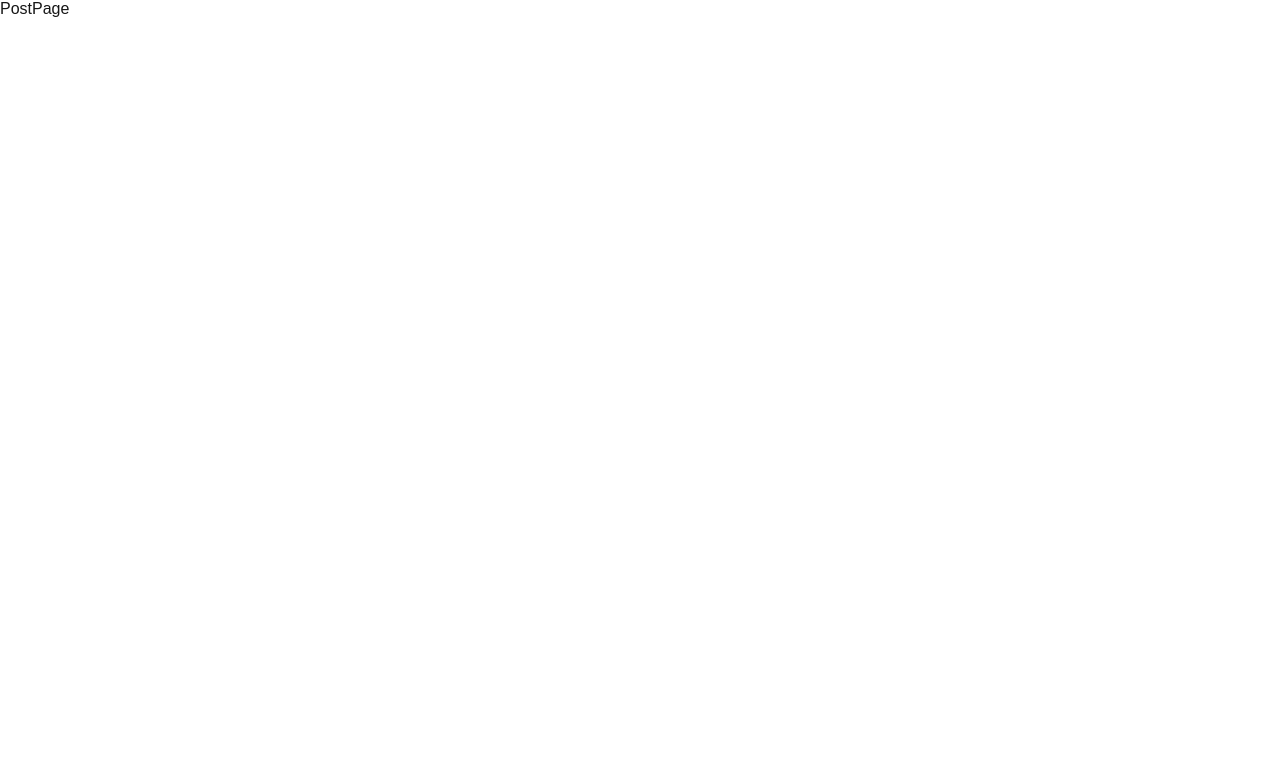
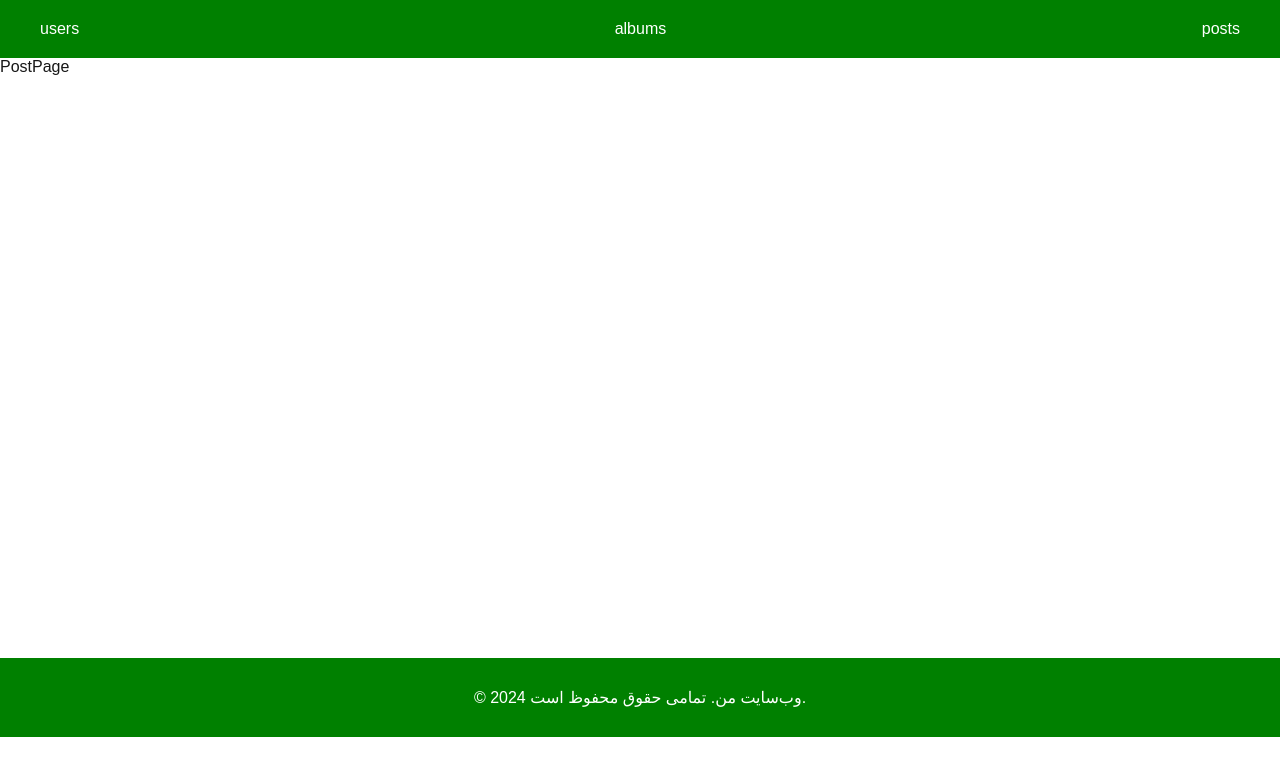
Before and after one commit to amirabbasghhh/Next_first, a Next.js app: page /posts/1 in a window 1280 px wide. Shown: the top 776 px of the page. Built offline with nearby package versions, Linux system fonts and the light colour scheme.

Commit message:
feat : create Header & Footer

```diff
--- a/src/app/layout.js
+++ b/src/app/layout.js
@@ -1,5 +1,7 @@
 import localFont from "next/font/local";
 import "./globals.css";
+import Header from "@/components/Header";
+import Footer from "@/components/Footer";
 
 const geistSans = localFont({
   src: "./fonts/GeistVF.woff",
@@ -21,7 +23,11 @@ export default function RootLayout({ children }) {
   return (
     <html lang="en">
       <body className={`${geistSans.variable} ${geistMono.variable}`}>
-        {children}
+                <div style={{display:'flex',flexDirection:'column',justifyContent:'center',alignItems:'space-between'}}>
+                    <Header />
+                    <main style={{minHeight:'600px'}}>{children}</main>
+                    <Footer />
+                </div>
       </body>
     </html>
   );
--- /dev/null
+++ b/src/components/Footer.js
@@ -0,0 +1,10 @@
+
+const Footer = () => {
+    return (
+        <footer style={{textAlign:'center',backgroundColor:'green',padding:'30px',color:"white",marginBottom:0}}>
+            <p>© 2024 وب‌سایت من. تمامی حقوق محفوظ است.</p>
+        </footer>
+    );
+};
+
+export default Footer;
--- /dev/null
+++ b/src/components/Header.js
@@ -0,0 +1,22 @@
+// src/components/Header.js
+import Link from "next/link";
+
+const Header = () => {
+  return (
+    <header style={{paddingInline:'40px',paddingTop:"20px",paddingBottom:"20px",backgroundColor:'green',color:"white"}}>
+      <nav style={{display:'flex',justifyContent: 'space-between',alignItems:'center'}}>
+        <div>
+          <Link href="/users">users</Link>
+        </div>
+        <div>
+          <Link href="/albums">albums</Link>
+        </div>
+        <div>
+          <Link href="/posts">posts</Link>
+        </div>
+      </nav>
+    </header>
+  );
+};
+
+export default Header;
```
